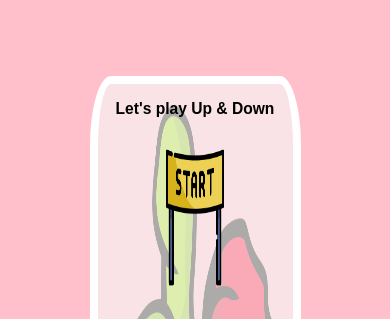
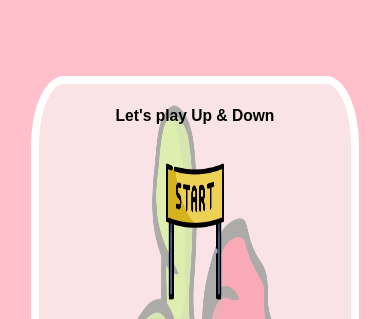
Before and after one commit to JENNIEJUNO/Up-Down, a plain HTML site: page index.html in a window 390 px wide. Shown: the top 319 px of the page. Drawn offline with Linux system fonts and the light colour scheme; a web font is replaced by a local one.

Commit message:
Update style.css

```diff
--- a/style.css
+++ b/style.css
@@ -32,7 +32,8 @@ input::-webkit-inner-spin-button{appearance: none; /*화살표 버튼 없애기*
 #go_button:hover{cursor:pointer; background-color:rgb(16, 218, 16);}
 #reset_button:hover{cursor:pointer; background-color:rgb(182, 182, 26)}
 
-@media screen and (max-width:600px){
+@media screen and (max-width:500px){
+    #box{width:80vw;}
     #number_go_button{flex-direction:column;}
     #user_input{margin-bottom:1vh;}
 }
```
